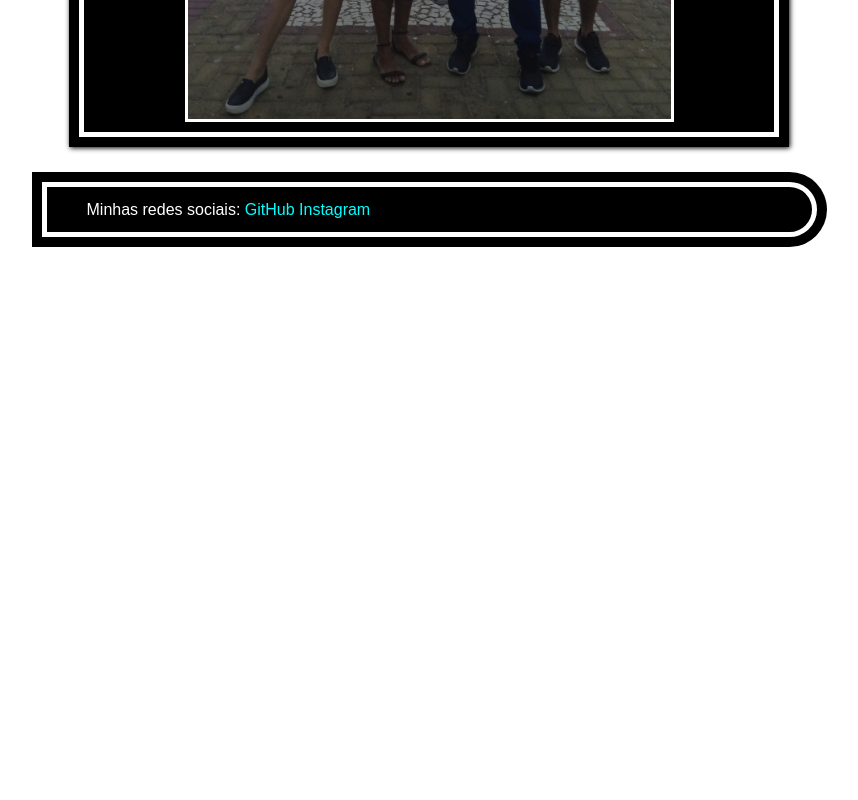
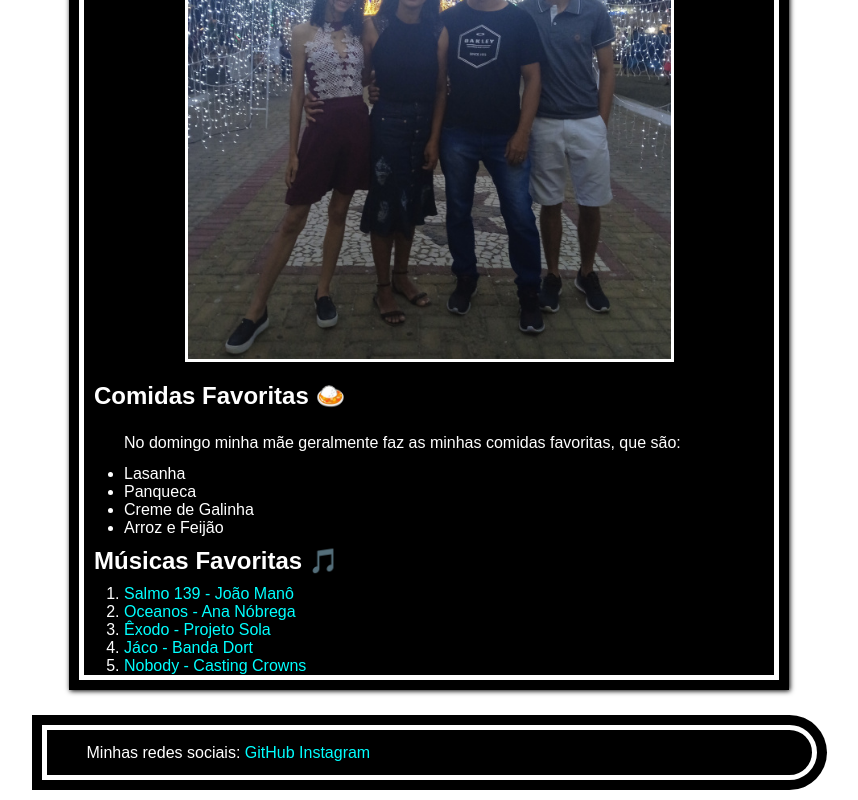
Before and after one commit to ManoelIvisson/Estudos-html-css, a plain HTML site: page html-css/exercicios-ifrn/exe01/index.html in a window 1280 px wide. Shown: the part 1831-2631 px from the top of the page, without its empty margins (211-1069 px from the left). Before the commit the page ends 2088 px from the top, so only its background shows below. Drawn offline with Linux system fonts and the light colour scheme.

Commit message:
O que atualizei na aula

```diff
--- a/html-css/exercicios-ifrn/exe01/estilos/style.css
+++ b/html-css/exercicios-ifrn/exe01/estilos/style.css
@@ -12,6 +12,11 @@ body {
 h1 {
     display: inline;
     color: white;
+}
+
+h2 {
+    color: white;
+    padding: 10px;
 }
 
 header > div, div#borda {
@@ -88,6 +93,10 @@ span:hover {
     padding: 2px;
 }
 
+li {
+    color: white;
+}
+
 footer {
     margin: auto;
     margin-top: 25px;
--- a/html-css/exercicios-ifrn/exe01/index.html
+++ b/html-css/exercicios-ifrn/exe01/index.html
@@ -19,27 +19,56 @@
     </header>
     <main>
         <section>
+            <h2>Apresentação</h2>
+
             <p>Opa, sou estudante do 1º período do curso de <strong>TSI</strong>.</p>
 
+            <h2>O que quero no futuro</h2>
+
             <p>Entrei nesse curso para ganhar mais exeperiência nas tecnologias da informática e em especial na área de programação, seja no <strong>Front-end</strong> ou <strong>Back-end</strong>.</p>
+
+            <h2>Conhecimento</h2>
 
             <p>Tenho alguns conhecimentos de <strong>HTML</strong>, <strong>CSS</strong> e algumas linguagens de programação como Python e Java devido a já ter cursado o técnico em informática no IFRN - campus Currais Novos. Além de que no período de férias aproveitei para dar uma reforçada em <strong>HTML</strong> e <strong>CSS</strong> pelo canal <a href="https://www.youtube.com/channel/UCrWvhVmt0Qac3HgsjQK62FQ" rel="external" target="_blank">Curso em Vídeo&#x1F517;</a>.</p>
 
             <img src="imagens/estudando-600px.jpg" alt="Estudando HTML e CSS">
+
+            <h2>Hobbies & Curiosidades</h2>
 
             <p>Eu gosto de jogar videogame <span>&#x1F3AE;</span>, entre os meus jogos favoritos estão a saga de God of War e Resident Evil, mas gosto de vários outros jogos como Crash Bandicoot, Tomb Raider, Infamous e The Last of Us. Também gosto de tocar violão/guitarra &#x1F3B8;(principalmente na igreja), além de estudar outros instrumentos como a bateria &#x1F941;, e pretendo começar a aprender em algum momento teclado &#x1F3B9;.
             </p>
 
             <img src="imagens/viola_e_controle-600px.jpg" alt="Violão e controle de videogame">
 
+            <h2>Família</h2>
+
             <p>Eu e minha familia moramos em Currais Novos. Tenho uma <strong>irmã</strong>, que também estuda no IF no curso de informática, meu <strong>pai</strong> trabalha como vigilante e minha <strong>mãe</strong> é dona de casa. Somos cristãos então a principal atividade que fazemos juntos é fernquentar a nossa igreja local.</p>
 
             <img src="imagens/familia-600px.jpg" alt="Minha familia">
+
+            <h2>Comidas Favoritas &#x1F35B;</h2>
+
+            <p>No domingo minha mãe geralmente faz as minhas comidas favoritas, que são: </p>
+            <ul>
+                <li>Lasanha</li>
+                <li>Panqueca</li>
+                <li>Creme de Galinha</li>
+                <li>Arroz e Feijão</li>
+            </ul>
+
+            <h2>Músicas Favoritas &#x1f3b5;</h2>
+            <ol>
+                <li><a href="https://www.youtube.com/watch?v=xZ8xgsxxnnA" target="_blank" rel="external">Salmo 139 - João Manô</a></li>
+                <li><a href="https://www.youtube.com/watch?v=1XqHlWsMThA" target="_blank" rel="external">Oceanos - Ana Nóbrega</a></li>
+                <li><a href="https://www.youtube.com/watch?v=_Lqhh2dmNBc" target="_blank" rel="external">Êxodo - Projeto Sola</a></li>
+                <li><a href="https://www.youtube.com/watch?v=3HaddDtMFfM" target="_blank" rel="external">Jáco - Banda Dort</a></li>
+                <li><a href="https://www.youtube.com/watch?v=1yBzIt_z8oY" target="_blank" rel="external">Nobody - Casting Crowns</a></li>
+            </ol>
         </section>
     </main>
     <footer>
         <section>
-            <p>Minhas redes sociais: <a href="">GitHub</a> <a href="">Instagram</a></p>
+            <p>Minhas redes sociais: <a href="https://github.com/ManoelIvisson" target="_blank" rel="external">GitHub</a> <a href="">Instagram</a></p>
         </section>
     </footer>
 </body>
```
